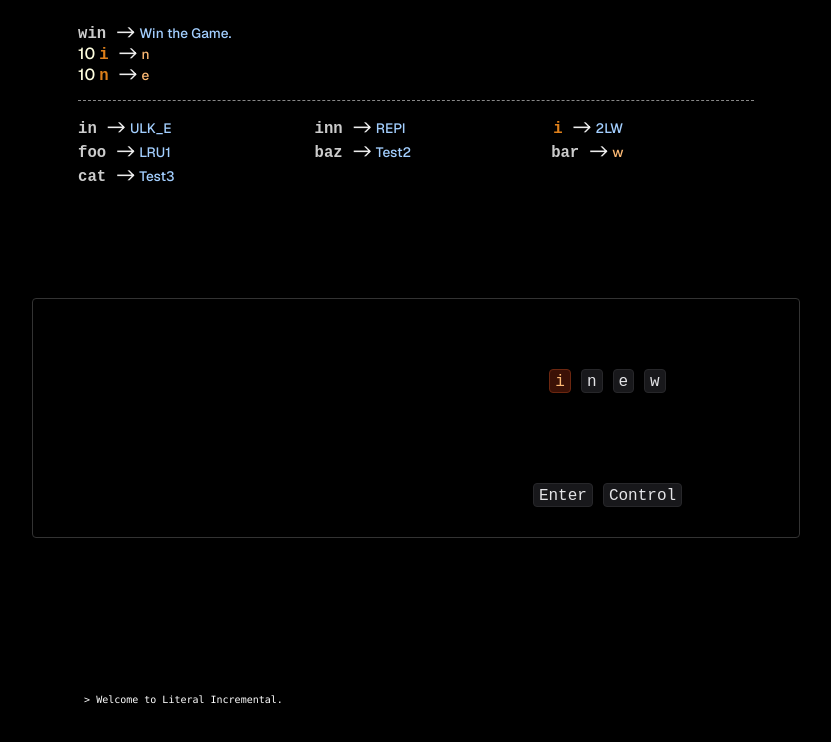
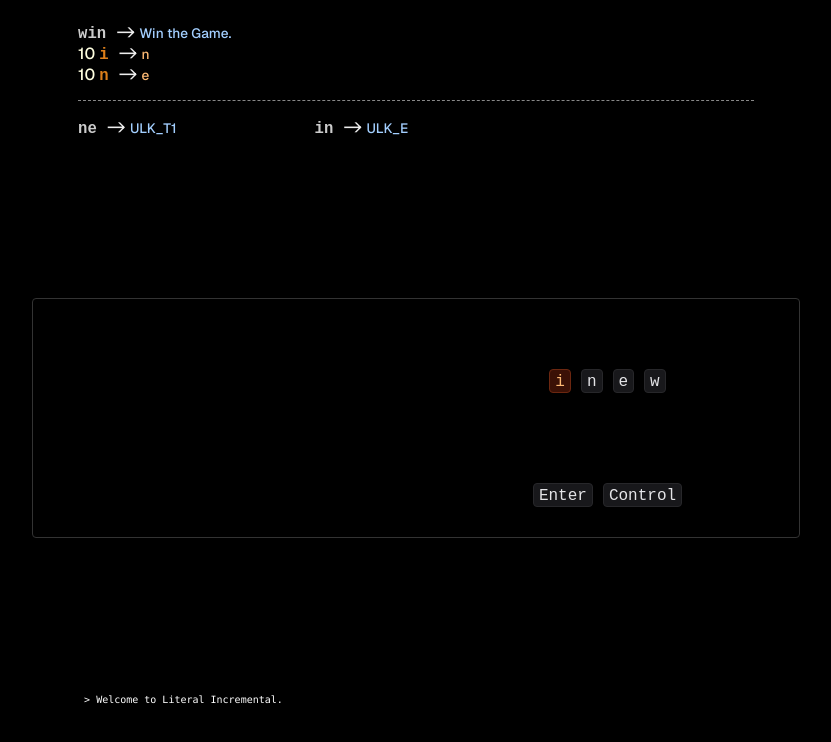
Before and after one commit to pyb/literal-incremental, a Next.js app: page / in a window 1280 px wide. Shown: the top 742 px of the page, without its empty margins (224-1055 px from the left). Built offline with nearby package versions, Linux system fonts and the light colour scheme.

Commit message:
Lock parts of Dict. Add transform-unlocking transforms

```diff
--- a/src/app/UI/Main.tsx
+++ b/src/app/UI/Main.tsx
@@ -64,12 +64,13 @@ const GameMain = () => {
                                                                    GS.repeatableKeys,
                                                                    GS.toggleRepeatMode,
                                                                    GS.stream,
-                                                                   GS.dict);
+                                                                   GS.dict,
+                                                                   GS.unlockedTransforms);
 
     // executed every tick
     const processInterval = () => {
         GS.keysToTrigger.forEach((key:string) => {
-            const updates:Array<GameStateUpdate> = Game.execute(key, keyStatus, GS.stream, GS.dict);
+            const updates:Array<GameStateUpdate> = Game.execute(key, keyStatus, GS.stream, GS.dict, GS.unlockedTransforms);
             updates.forEach((update) => {if (update) setGS(update)});
         });
         setGS((gs:GameState) => gs.keysToTrigger.clear());
@@ -112,7 +113,7 @@ const GameMain = () => {
     return (
         <div className={styles.game}>
             <div className={styles.gameTop}>
-                <Dict dict={GS.dict} lastTransform={GS.lastTransform || Types.emptyTransform} ></Dict>
+                <Dict dict={Game.unlockedDict(GS.dict, GS.unlockedTransforms)} lastTransform={GS.lastTransform || Types.emptyTransform} ></Dict>
             </div>
             <div className={styles.gameMiddle}>
                 <StreamComponent stream={GS.stream} dict={GS.dict} />
--- a/src/app/game/game.ts
+++ b/src/app/game/game.ts
@@ -11,9 +11,10 @@ const createEmptyKeyStatus = (key:string):KeyStatus => ({
 
 // Compute key status?
 export const computeKeyStatus = (visibleKeys:Set<string>, unlockedKeys: Array<string>, activeKeys:Set<string>, repeatableKeys:Set<string>, repeatToggleMode: boolean,
-                                 stream: Array<Letter>, dict: Array<Transform>):
+                                 stream: Array<Letter>, dict: Array<Transform>, unlockedTransforms: Set<number>):
     Map<string, KeyStatus> => {
   const result = new Map<string, KeyStatus>([]);
+  const availableDict: Array<Transform> = unlockedDict(dict, unlockedTransforms);
 
   const letterTransforms:Map<string, TransformLocation> = Stream.scanForLetters(stream, dict);
   const wordTransforms:Array<TransformLocation> = Stream.scanForWords(stream, dict);
@@ -25,7 +26,7 @@ export const computeKeyStatus = (visibleKeys:Set<string>, unlockedKeys: Array<st
     result.set(key, createEmptyKeyStatus(key)));
 
   wordTransforms.forEach((transformLocation: TransformLocation) => {
-    const transform:Transform|undefined =  dict.find((t)=> t.id == transformLocation.id);
+    const transform:Transform|undefined =  availableDict.find((t)=> t.id == transformLocation.id);
     const key = transform?.output;
     if (key && key.length == 1)
     {
@@ -125,14 +126,19 @@ export const executeEffect = (effect:Effect, stream:Array<Letter>, dict:Array<Tr
   else if (effect.type == EffectType.ToggleRepeater) {
     return ((gs:GameState) => { gs.toggleRepeatMode = !gs.toggleRepeatMode });
   }
+  else if (effect.type == EffectType.TransformUnlock) {
+    const id:number = effect.transform as number;
+    return ((gs:GameState) => { gs.unlockedTransforms.add(id) });
+  }
   return null;
 }
 
 const toggleRepeatEffect:Effect = {type: EffectType.ToggleRepeater};
 
-export const executeKeyFunction = (key: string, status: KeyStatus, stream: Array<Letter>, dict:Array<Transform>):
+export const executeKeyFunction = (key: string, status: KeyStatus, stream: Array<Letter>, dict:Array<Transform>, unlockedTransforms:Set<number>):
 [effect: Effect | undefined, GameStateUpdate] => {
   const modes:Set<KeyMode> = status.modes;
+  const availableDict: Array<Transform> = unlockedDict(dict, unlockedTransforms);
 
   // TODO : what to do if TRANSFORM and UNLOCKED?
   if (modes.has(KeyMode.RepeatModeKey) && modes.has(KeyMode.Available))
@@ -143,11 +149,11 @@ export const executeKeyFunction = (key: string, status: KeyStatus, stream: Array
   if (modes.has(KeyMode.RepeatToggleAvailable) && modes.has(KeyMode.Unlocked))
     return toggleKeyRepeat(key);
   else if (modes.has(KeyMode.WordTransform) && modes.has(KeyMode.Available))
-    return wordTransform(stream, dict, key);
+    return wordTransform(stream, availableDict, key);
   else if (modes.has(KeyMode.LetterTranform) && modes.has(KeyMode.Available))
-    return letterTransform(key, stream, dict);
+    return letterTransform(key, stream, availableDict);
   else if (modes.has(KeyMode.WordTransformKey) && modes.has(KeyMode.Available))
-    return wordTransform(stream, dict);
+    return wordTransform(stream, availableDict);
   else if (modes.has(KeyMode.Unlocked) && modes.has(KeyMode.Letter))
     return directInput(key);
   /*
@@ -161,7 +167,8 @@ export const executeKeyFunction = (key: string, status: KeyStatus, stream: Array
   return [undefined, null];
 }
 
-export const execute = (key: string, keyStatus: Map<string, KeyStatus>, stream: Array<Letter>, dict:Array<Transform>):
+export const execute = (key: string, keyStatus: Map<string, KeyStatus>,
+                        stream: Array<Letter>, dict:Array<Transform>, unlockedTransforms:Set<number>):
     Array<GameStateUpdate> => {
   const status = keyStatus.get(key);
   if (!status)
@@ -170,8 +177,7 @@ export const execute = (key: string, keyStatus: Map<string, KeyStatus>, stream:
     console.log('Error: unknown key : ' + key);
     return [];
   }
-  const [effect, transformResult] = executeKeyFunction (key, status, stream, dict);
-
+  const [effect, transformResult] = executeKeyFunction (key, status, stream, dict, unlockedTransforms);
 
   const effectResult = effect ? executeEffect(effect, stream, dict) : null;
   if (transformResult && effectResult)
@@ -242,3 +248,6 @@ const wordTransform = (stream:Array<Letter>, dict:Array<Transform>, trigger:stri
 const toggleModifier = (key:string):any => {
   return [undefined, undefined];
 }
+
+export const unlockedDict = (dict: Array<Transform>, unlockedTransforms:Set<number>):Array<Transform> =>
+  dict.filter((transform:Transform) => unlockedTransforms.has(transform.id));
--- a/src/app/game/gameData.ts
+++ b/src/app/game/gameData.ts
@@ -36,8 +36,13 @@ const unlockEffect1:Effect = {
     letter: "e",
 }
 
+const unlockTransform1:Effect = {
+    type:EffectType.TransformUnlock,
+    transform: 5,
+}
 export const dict: Array<Types.Transform> = [
     {
+        id:0,
         visibility: 300,
         input: "win",
         output: "",
@@ -45,18 +50,30 @@ export const dict: Array<Types.Transform> = [
         longDesc: "Win the Game."
     },
     {
+        id:1,
         n: 10,
         visibility: 100,
         input: "i",
         output: "n",
     },
     {
+        id:2,
         n: 10,
         visibility: 1000,
         input: "n",
         output: "e"
     },
     {
+        id:3,
+        visibility: 1000,
+        input: "ne",
+        output: "",
+        shortDesc: "ULK_T1",
+        longDesc: "Unlock Transform REPI",
+        effect: unlockTransform1,
+    },
+    {
+        id:4,
         visibility: 500,
         input: "in",
         output: "",
@@ -65,6 +82,7 @@ export const dict: Array<Types.Transform> = [
         effect: unlockEffect1,
     },
     {
+        id:5,
         visibility: 3000,
         input: "inn",
         output: "",
@@ -72,6 +90,7 @@ export const dict: Array<Types.Transform> = [
         longDesc: "Unlock I repeater"
     },
     { // should there be something required to unlock this?
+        id:6,
         visibility: 30,
         input: "i",
         output: "",
@@ -79,13 +98,13 @@ export const dict: Array<Types.Transform> = [
         longDesc: "Unlock two-letter words",
     },
 
-    { input: "foo", output: "bar", shortDesc: "LRU1", longDesc: "LongPress Repeat Upgrade 1"},
-    { input: "baz", output: "", shortDesc: "Test2", longDesc: "Test2" },
+    { id:100, input: "foo", output: "bar", shortDesc: "LRU1", longDesc: "LongPress Repeat Upgrade 1"},
+    { id:101, input: "baz", output: "", shortDesc: "Test2", longDesc: "Test2" },
  //   { n: 3, input: "bar", output: "w" },
-    { input: "bar", output: "w" },
-    { input: "cat", output: "", shortDesc: "Test3", longDesc: "Test3" },
+    { id:102, input: "bar", output: "w" },
+    { id:103, input: "cat", output: "", shortDesc: "Test3", longDesc: "Test3" },
 
-].map((item, id) => ({ ...item, id: id }));
+];
 
 const welcomeMessage = "Welcome to Literal Incremental.";
 
@@ -115,6 +134,8 @@ export const initialGameState:GameState = {
     currentPressedKeysTracker: new Map<string, number>(),
     dict:dict,
     lastTransform: undefined,
+    unlockedTransforms: new Set<number>([0,1,2,3,4]),
+
     log: log,
     logKey: UIData.logSize,
     repeatDelay: slowRepeat,
--- a/src/app/game/gameTypes.ts
+++ b/src/app/game/gameTypes.ts
@@ -22,6 +22,8 @@ export enum EffectType {
     LetterUnlock,
     LetterRepeaterUnlock,
     ToggleRepeater,
+    UpgradeRepeater,
+    TransformUnlock,
     // ...
 }
 
@@ -31,6 +33,7 @@ export type Effect = {
     shortDesc?: string,
     level?: number,
     letter?: string,
+    transform?: number, // id
 }
 
 export const emptyTransform:Transform = {
@@ -65,36 +68,10 @@ export enum KeyMode {
     RepeatToggleAvailable,
 }
 
-export enum Modifier {
-    None, // need this?
-    Autorepeat,
-    // ...
-}
-
-/*
-export enum ActionType {
-    None, // need this?
-    Transform,
-    Input,
-    ToggleModifier,
-    Glyph, // increase glyphs score
-    //...
-}
-
-export type Action = {
-    type: Array<ActionType>,
-    transformId?: number,
-    letter?: string,
-    modifier?: string,
-    glyphs?: number,
-}
-*/
-
 export type KeyStatus = {
     key: string,
     modes: Set<KeyMode>,
     transformId?: number,
-    modifier?: Modifier,
 }
 
 export type LogItem = {
@@ -107,6 +84,8 @@ export type GameState = {
     stream: Array<Letter>,
     dict: Array<Transform>,
     lastTransform: Transform|undefined,
+    unlockedTransforms: Set<number>,
+
     visibleKeys: Set<string>,
     unlockedKeys: Array<string>,
     pressedKeys: Set<string>,
```
